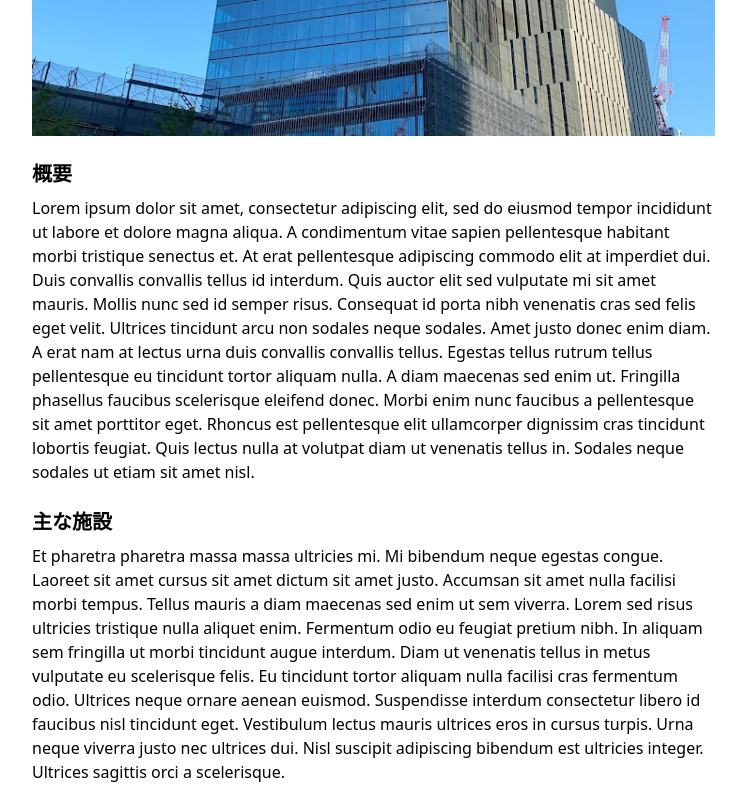
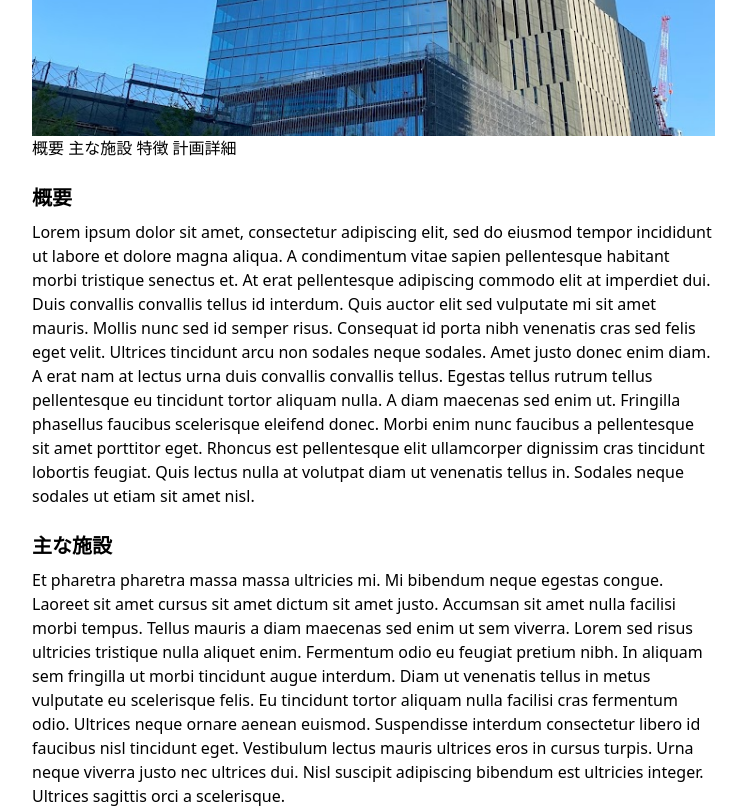
Before and after one commit to FNYukii/Skyline, a Next.js app: page /posts/04a1dd7d-3004-43bc-8937-3375ed608259 in a window 1280 px wide. Shown: the part 400-1208 px from the top of the page, without its empty margins (96-842 px from the left). Built offline with nearby package versions, Linux system fonts and the light colour scheme.

Commit message:
feat: react-markdownで記事内に目次を表示してみた

```diff
--- a/src/components/sections/PostSection.tsx
+++ b/src/components/sections/PostSection.tsx
@@ -10,6 +10,19 @@ interface Props {
 }
 
 function PostSection(props: Props) {
+
+	// 目次用のaタグ
+	const anckerToId = ({ ...props }) => {
+		return (
+			<a href={`#${props.children}`}>{props.children}</a>
+		)
+	}
+
+	const h2WithId = ({ ...props }) => {
+		return (
+			<h2 id={props.children}>{props.children}</h2>
+		)
+	}
 
 	return (
 
@@ -33,7 +46,15 @@ function PostSection(props: Props) {
 
 			<ReactMarkdown
 				children={props.post.content}
+				allowedElements={['h2']} // h2要素のみを表示する
+				components={{ h2: anckerToId }} // h2要素をanckerToIdに置き換えて表示
+				className="markdown"
+			/>
+
+			<ReactMarkdown
+				children={props.post.content}
 				remarkPlugins={[remarkGfm]}
+				components={{ h2: h2WithId }} // h2要素をh2WithIdに置き換えて表示
 				className="markdown"
 			/>
 		</div>
```
